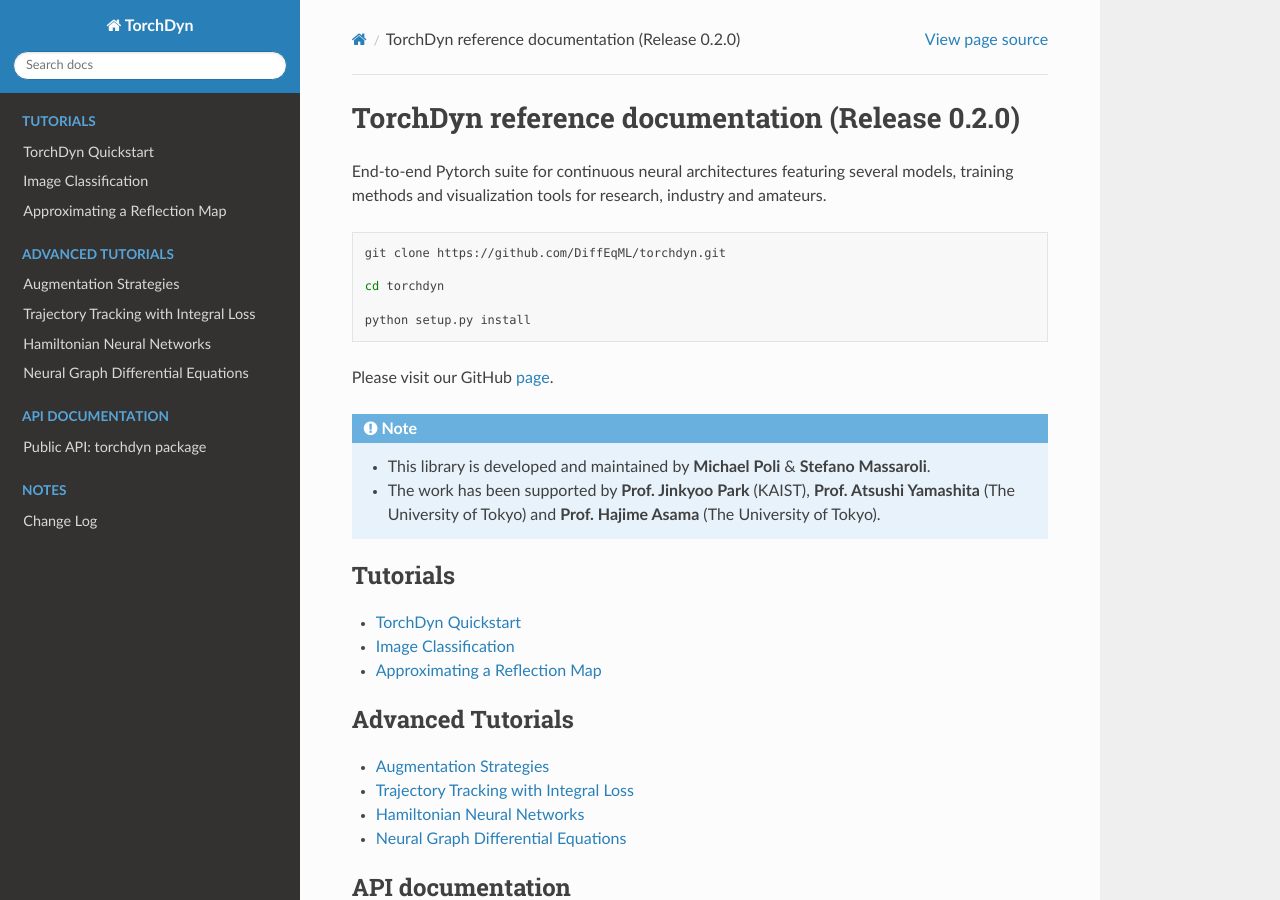
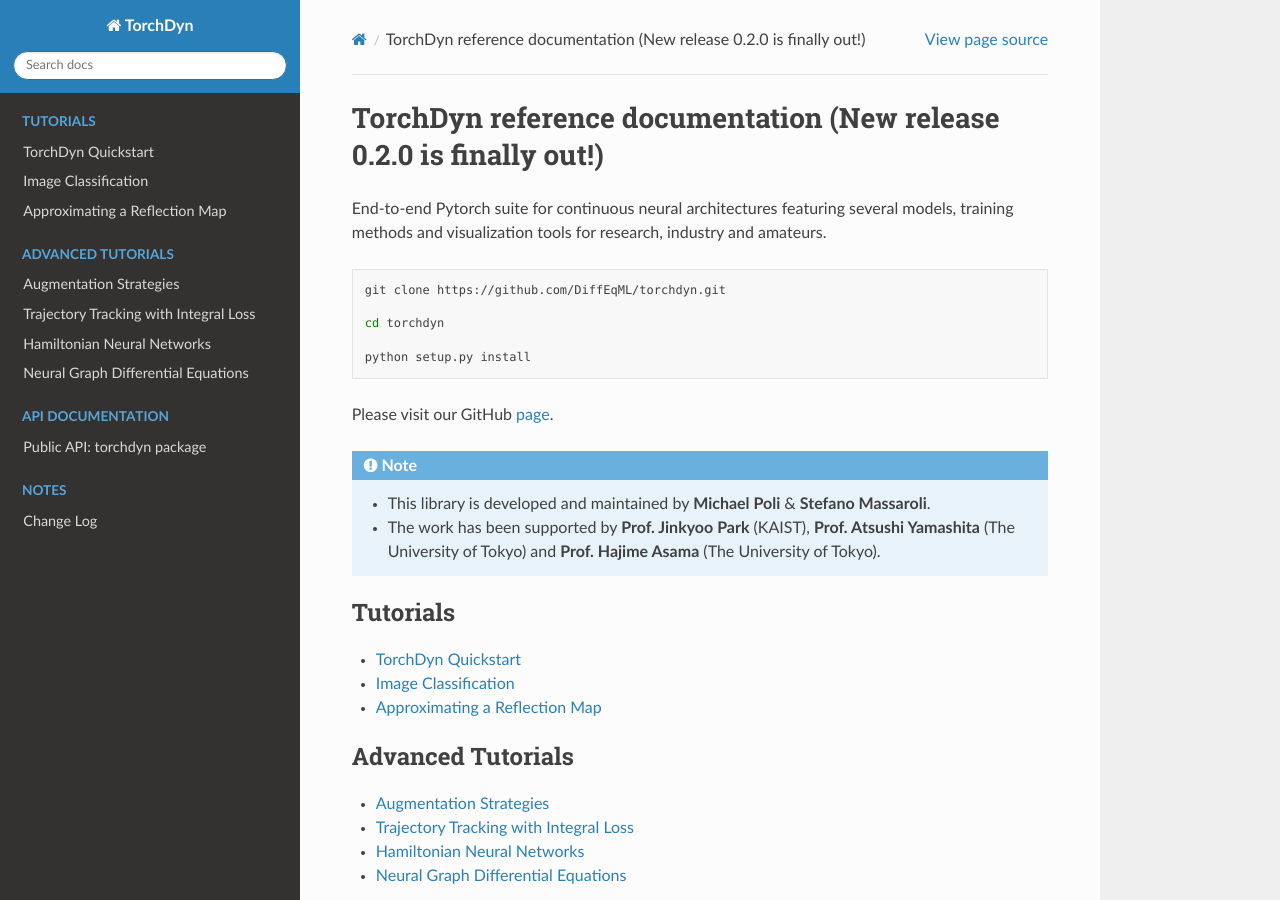
Before and after one commit to willw625731/torchdyn, a Sphinx documentation site: the page built from docs/index.rst, in a window 1280 px wide and 900 px high. Built offline with Sphinx 7.4.7 and the Read the Docs theme 2.0.0, drawn with Linux system fonts in a browser that asks for light colours; pages that are not in the unit, such as notebooks, are missing from menus.

Commit message:
Update index.rst

```diff
--- a/docs/index.rst
+++ b/docs/index.rst
@@ -1,4 +1,4 @@
-TorchDyn reference documentation (Release 0.2.0)
+TorchDyn reference documentation (New release 0.2.0 is finally out!)
 ====================================
 
 End-to-end Pytorch suite for continuous neural architectures featuring several models, training methods and visualization tools for research, industry and amateurs.
```
